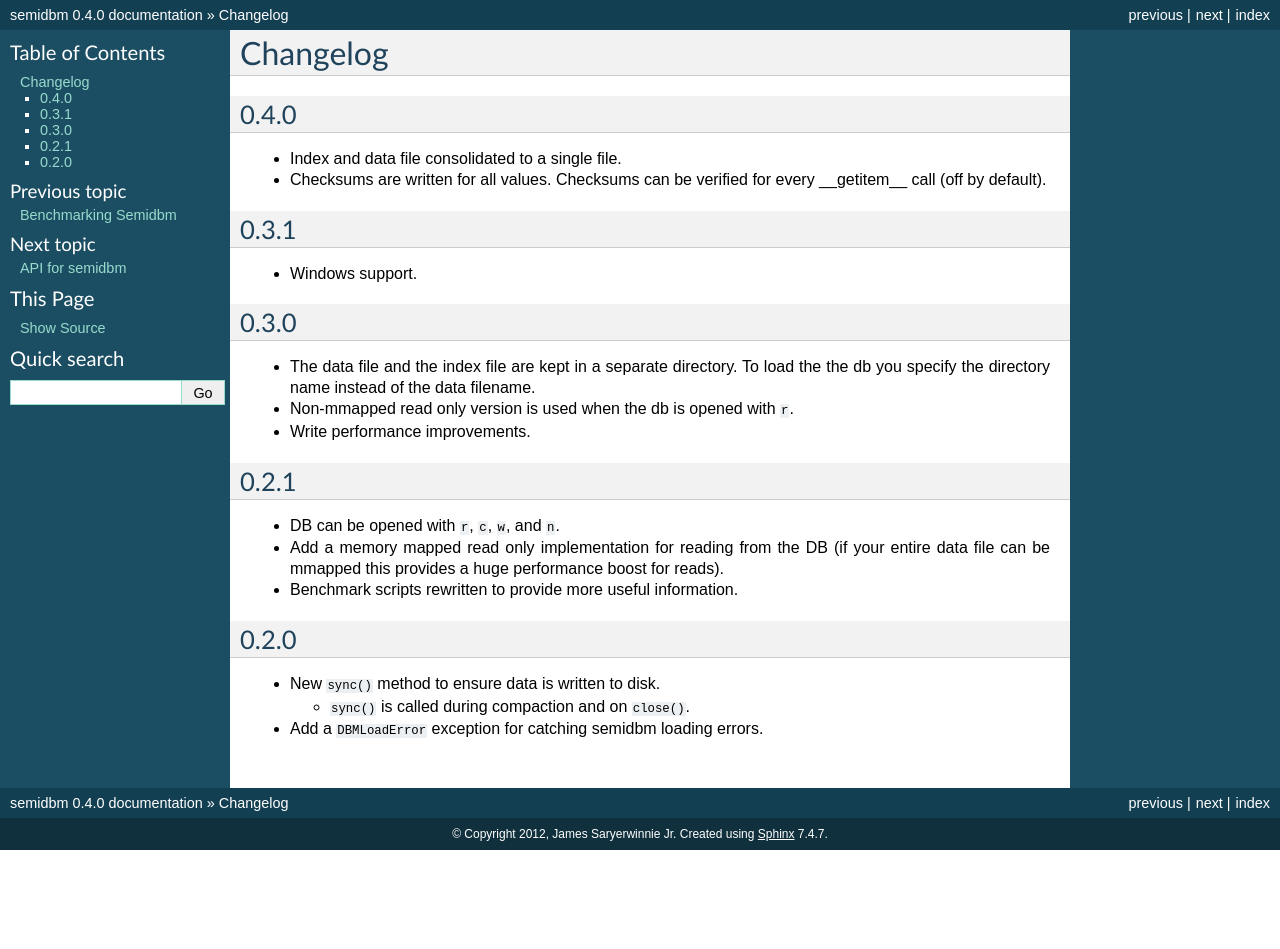
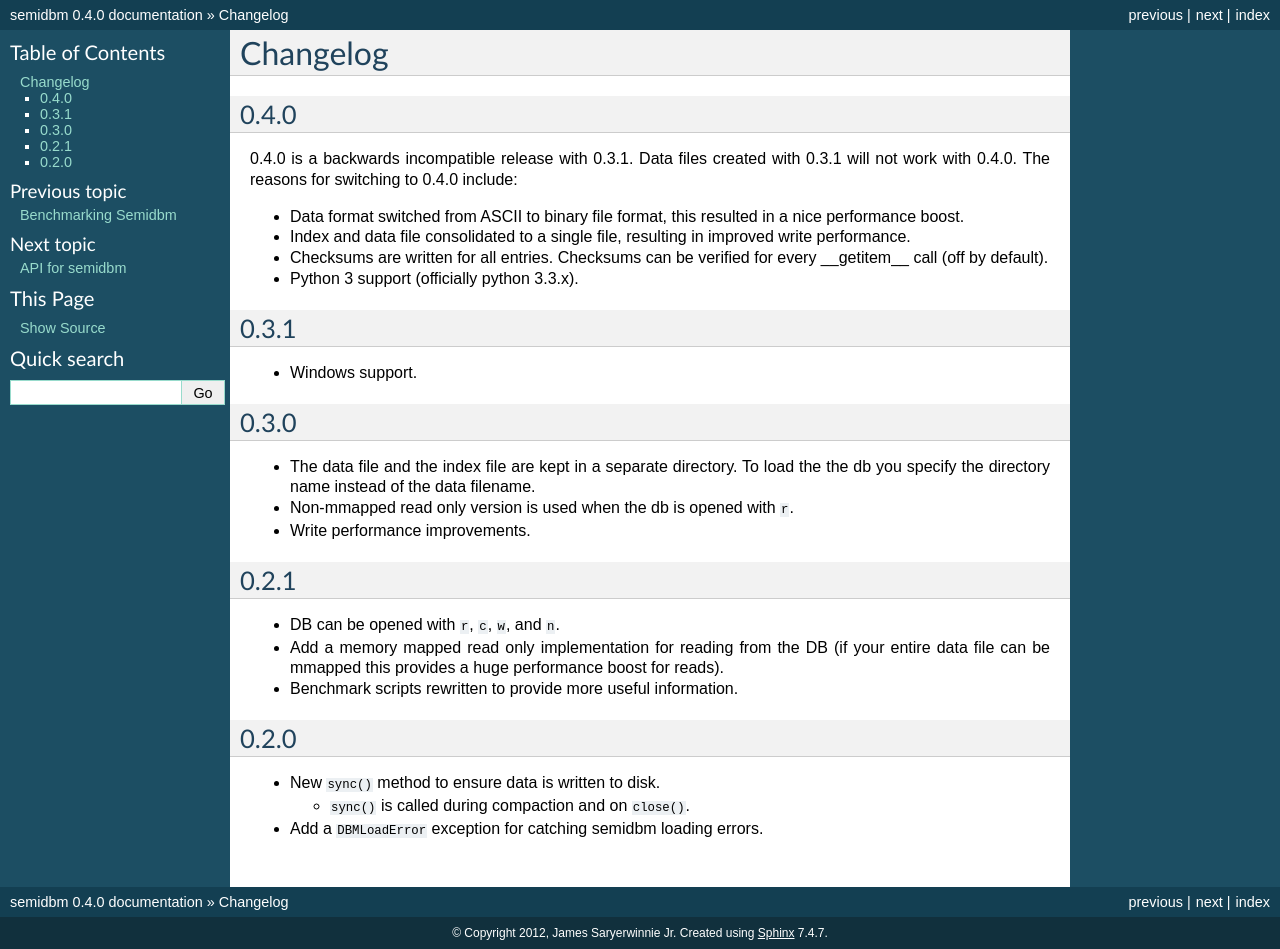
Before and after one commit to jamesls/semidbm, a Sphinx documentation site: the page built from docs/changelog.rst, in a window 1280 px wide. Built offline with Sphinx 7.4.7, drawn with Linux system fonts in a browser that asks for light colours; before the commit the page ends 900 px from its top, so only the background shows below that.

Commit message:
Update docs and changelog with latest changes

```diff
--- a/docs/changelog.rst
+++ b/docs/changelog.rst
@@ -5,9 +5,17 @@
 0.4.0
 =====
 
-* Index and data file consolidated to a single file.
-* Checksums are written for all values.  Checksums can
+0.4.0 is a backwards incompatible release with 0.3.1.
+Data files created with 0.3.1 will not work with 0.4.0.
+The reasons for switching to 0.4.0 include:
+
+* Data format switched from ASCII to binary file format,
+  this resulted in a nice performance boost.
+* Index and data file consolidated to a single file, resulting
+  in improved write performance.
+* Checksums are written for all entries.  Checksums can
   be verified for every __getitem__ call (off by default).
+* Python 3 support (officially python 3.3.x).
 
 
 0.3.1
--- a/docs/fileformat.rst
+++ b/docs/fileformat.rst
@@ -42,7 +42,7 @@
 
 * 4 byte magic number (``53 45 4d 49``)
 * 4 byte version number consisting of 2 byte major version and 2 byte
-  minor version.
+  minor version (currently (1, 1)).
 
 
 Entries
```
Also changed, not shown: other parts of docs/fileformat.rst (+1 -1 lines).
